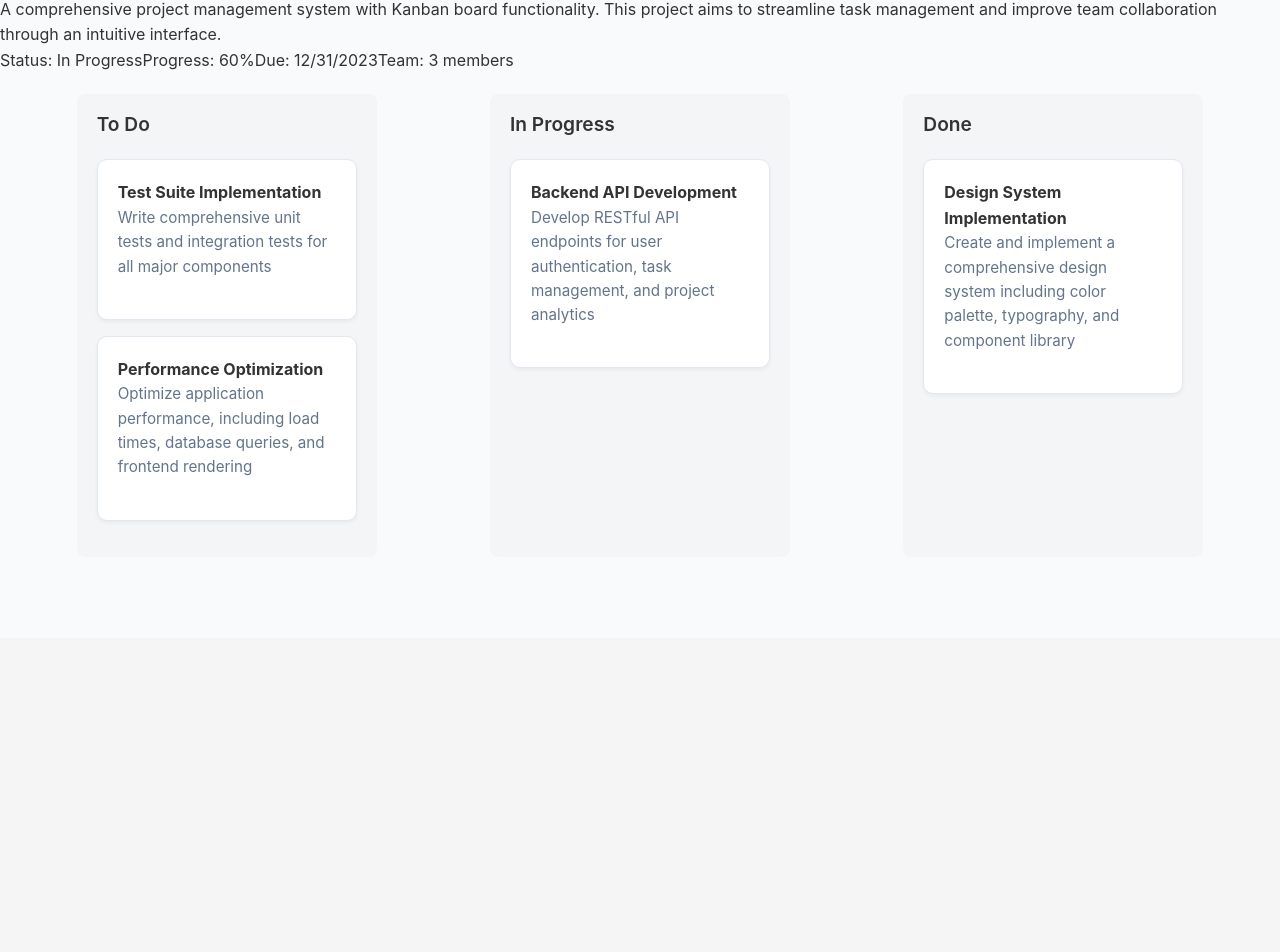
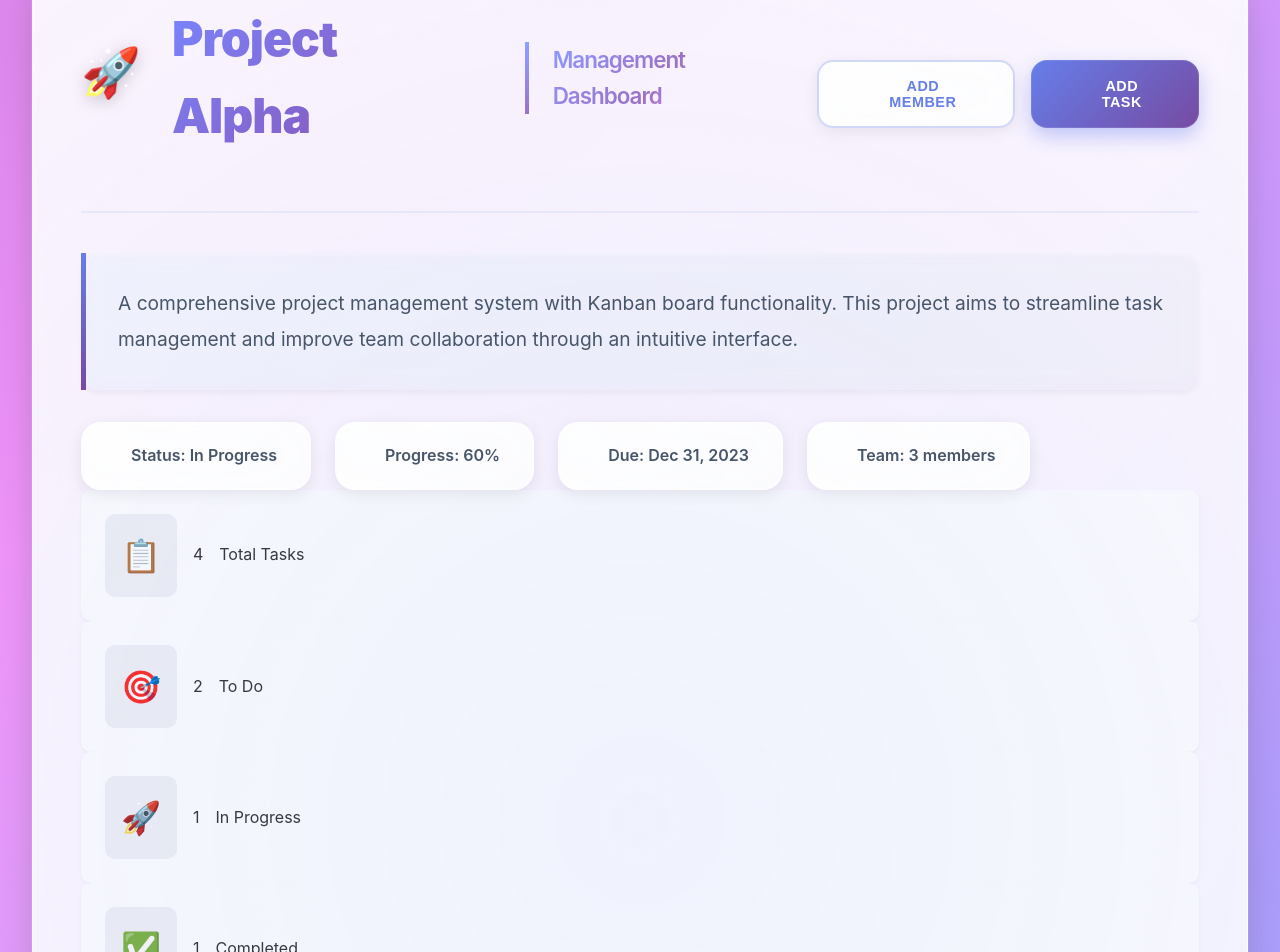
Before and after one commit to Jenil05-web/OneFlow-Hackathon, a React (Vite) app in the folder frontend/: page /project/1 in a window 1280 px wide. Shown: the part 162-1114 px from the top of the page. Before the commit the page ends 800 px from the top, so only its background shows below. Built offline with nearby package versions, Linux system fonts and the light colour scheme; sample sign-in values are in the browser's storage; the HTML template or start-up script is replaced by a standard one.

Commit message:
changesss

```diff
--- a/frontend/src/pages/ProjectDetails.jsx
+++ b/frontend/src/pages/ProjectDetails.jsx
@@ -1,6 +1,7 @@
 import React, { useState, useEffect } from 'react';
 import { useParams } from 'react-router-dom';
 import KanbanBoard from '../components/Kanban/KanbanBoard';
+import './ProjectDetails.css';
 
 const ProjectDetails = () => {
   const { projectId } = useParams();
@@ -9,8 +10,8 @@ const ProjectDetails = () => {
   const [loading, setLoading] = useState(true);
 
   useEffect(() => {
-    // Mock data for demonstration
-    // Replace this with actual API call to fetch project and tasks
+    // Simulate API loading
+    setTimeout(() => {
       const mockProject = {
         id: projectId,
         title: "Project Alpha",
@@ -71,32 +72,64 @@ const ProjectDetails = () => {
       setProject(mockProject);
       setTasks(mockTasks);
       setLoading(false);
+    }, 800);
   }, [projectId]);
 
+  const getTaskStats = () => {
+    const stats = {
+      total: tasks.length,
+      todo: tasks.filter(task => task.status === "To Do").length,
+      inProgress: tasks.filter(task => task.status === "In Progress").length,
+      done: tasks.filter(task => task.status === "Done").length
+    };
+    return stats;
+  };
+
+  const formatDate = (dateString) => {
+    const date = new Date(dateString);
+    const options = { month: 'short', day: 'numeric', year: 'numeric' };
+    return date.toLocaleDateString('en-US', options);
+  };
+
   if (loading) {
-    return <div>Loading...</div>;
+    return (
+      <div className="loading-container">
+        <div className="loading-spinner"></div>
+        <div className="loading-text">Loading Project Details...</div>
+      </div>
+    );
   }
+
+  const stats = getTaskStats();
 
   return (
     <div className="project-details">
       <div className="project-info">
         <div className="project-header">
           <h1>
-            Project Alpha
+            {project.title}
             <span className="project-subtitle">Management Dashboard</span>
           </h1>
           <div className="project-actions">
-            <button className="project-action-button btn-secondary">
+            <button
+              className="project-action-button btn-secondary"
+              onClick={() => console.log('Add member clicked')}
+            >
               <i className="fas fa-user-plus"></i>
-              Add Member
+              <span>Add Member</span>
             </button>
-            <button className="project-action-button btn-primary">
+            <button
+              className="project-action-button btn-primary"
+              onClick={() => console.log('Add task clicked')}
+            >
               <i className="fas fa-plus"></i>
-              Add Task
+              <span>Add Task</span>
             </button>
           </div>
         </div>
+
         <p>{project.description}</p>
+
         <div className="project-metadata">
           <span>
             <i className="fas fa-chart-line"></i>
@@ -108,15 +141,99 @@ const ProjectDetails = () => {
           </span>
           <span>
             <i className="fas fa-calendar"></i>
-            Due: {new Date(project.dueDate).toLocaleDateString()}
+            Due: {formatDate(project.dueDate)}
           </span>
           <span>
             <i className="fas fa-users"></i>
             Team: {project.team.length} members
           </span>
         </div>
+
+        {/* Task Statistics */}
+        <div className="project-stats">
+          <div className="stat-card">
+            <div className="stat-icon">📋</div>
+            <div className="stat-value">{stats.total}</div>
+            <div className="stat-label">Total Tasks</div>
           </div>
+          <div className="stat-card">
+            <div className="stat-icon">🎯</div>
+            <div className="stat-value">{stats.todo}</div>
+            <div className="stat-label">To Do</div>
+          </div>
+          <div className="stat-card">
+            <div className="stat-icon">🚀</div>
+            <div className="stat-value">{stats.inProgress}</div>
+            <div className="stat-label">In Progress</div>
+          </div>
+          <div className="stat-card">
+            <div className="stat-icon">✅</div>
+            <div className="stat-value">{stats.done}</div>
+            <div className="stat-label">Completed</div>
+          </div>
+        </div>
+
+        {/* Team Members Section */}
+        <div style={{ marginTop: '2rem' }}>
+          <h3 style={{
+            fontSize: '1.3rem',
+            fontWeight: '700',
+            color: '#475569',
+            marginBottom: '1.5rem',
+            display: 'flex',
+            alignItems: 'center',
+            gap: '0.75rem'
+          }}>
+            <i className="fas fa-users" style={{ color: '#667eea' }}></i>
+            Team Members
+          </h3>
+          <div className="project-team-members">
+            {project.team.map((member) => (
+              <div
+                key={member.id}
+                className="team-member"
+                onClick={() => console.log('Team member clicked:', member.name)}
+              >
+                <img
+                  src={member.avatar}
+                  alt={member.name}
+                  className="team-member-img"
+                  onError={(e) => {
+                    e.target.src = `https://ui-avatars.com/api/?name=${encodeURIComponent(member.name)}&background=667eea&color=fff`;
+                  }}
+                />
+                <span className="team-member-name">{member.name}</span>
+              </div>
+            ))}
+            <button
+              className="team-member"
+              style={{ border: '2px dashed rgba(102, 126, 234, 0.3)' }}
+              onClick={() => console.log('Add team member clicked')}
+            >
+              <div style={{
+                width: '40px',
+                height: '40px',
+                borderRadius: '50%',
+                background: 'linear-gradient(135deg, #667eea, #764ba2)',
+                display: 'flex',
+                alignItems: 'center',
+                justifyContent: 'center',
+                color: 'white',
+                fontSize: '1.5rem',
+                fontWeight: 'bold'
+              }}>
+                +
+              </div>
+              <span className="team-member-name">Add Member</span>
+            </button>
+          </div>
+        </div>
+      </div>
+
       <div className="kanban-container">
+        <div className="kanban-header">
+          <h2 className="kanban-title">Task Board</h2>
+        </div>
         <KanbanBoard tasks={tasks} />
       </div>
     </div>
```
Lines whose indentation alone changed are shown as unchanged.
